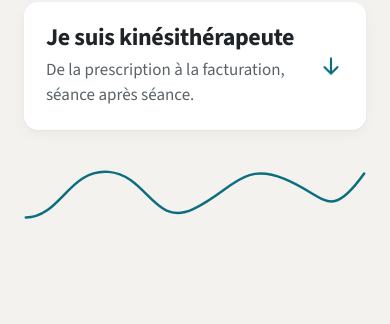
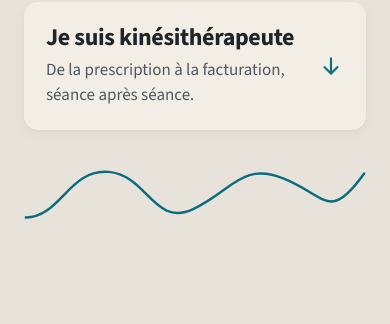
Before and after one commit to cmcityrehab-code/minerva-site, a plain HTML site: page index.html in a window 390 px wide. Shown: the part 520-844 px from the top of the page. Drawn offline with Linux system fonts and the light colour scheme.

Commit message:
Site : fonds plus doux sur petits écrans
Co-Authored-By: Claude Opus 5.5 <noreply@anthropic.com>

```diff
--- a/index.html
+++ b/index.html
@@ -6,7 +6,7 @@
 <meta name="robots" content="noindex,nofollow">
   <title>Minerva · Logopédie et kinésithérapie, le cabinet en ordre</title>
 <meta name="description" content="Minerva tient l'administratif d'un cabinet de logopédie ou de kinésithérapie en Belgique. En logopédie, Aria suit le dossier mutuelle avec les patients et leurs proches.">
-<link rel="stylesheet" href="site.css?v=21">
+<link rel="stylesheet" href="site.css?v=22">
 <script>// Sans JavaScript, tout reste visible ; sinon le métier vient de ?metier= et rien n'est présélectionné.
 document.documentElement.dataset.metier=(m=>m==="logo"||m==="kine"?m:"aucun")(new URLSearchParams(location.search).get("metier"));
 // Le choix ne survit pas au rechargement : un lien ?metier= ouvre le parcours une fois, puis l'adresse redevient neutre.
--- a/site.css
+++ b/site.css
@@ -437,3 +437,9 @@ footer .wrap{display:flex;justify-content:space-between;gap:16px;flex-wrap:wrap}
 .minerva .site-figure{margin:12px 0 8px;border:0;border-radius:0;box-shadow:none;overflow:visible;background:none}
 .site-figure img{width:100%;height:auto;display:block}
 @media(max-width:600px){.site-figure picture{max-width:340px;margin:0 auto}}
+/* Petits écrans : fonds plus doux, le blanc pur fatigue les yeux. Les couleurs de l'ordinateur ne changent pas. */
+@media (max-width:1000px){
+  :root{--chaux:#E7E3DA;--blanc:#F2EEE6;--mortier:#D5D0C4;--joint:#DDD9CE;--doux:#50575D}
+  .formulaire input,.formulaire select,.formulaire textarea,.ecran-compta .sans-rail{background:var(--blanc)}
+  .offre.phare .btn{background:var(--blanc);border-color:var(--blanc)}
+}
```
